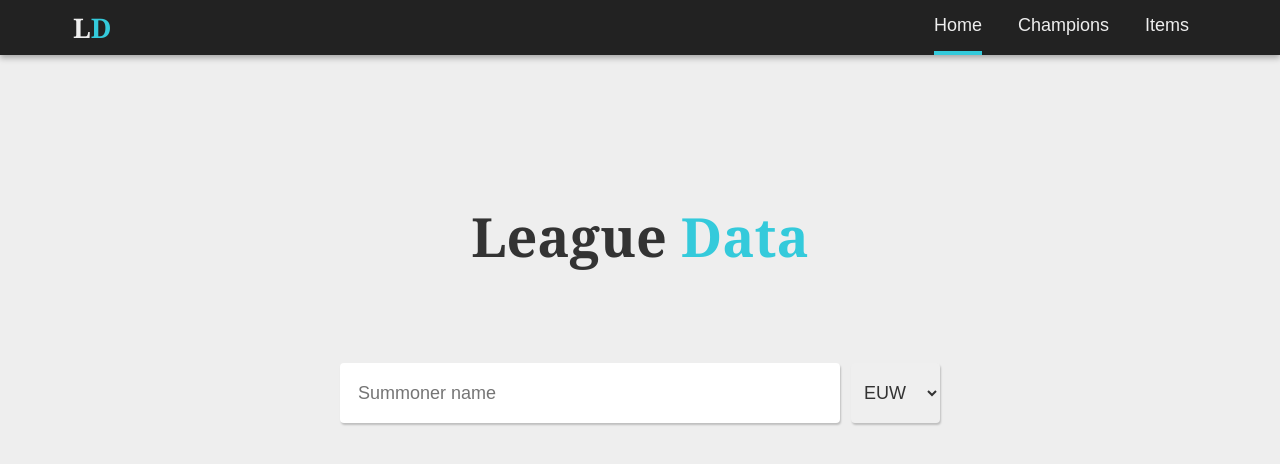
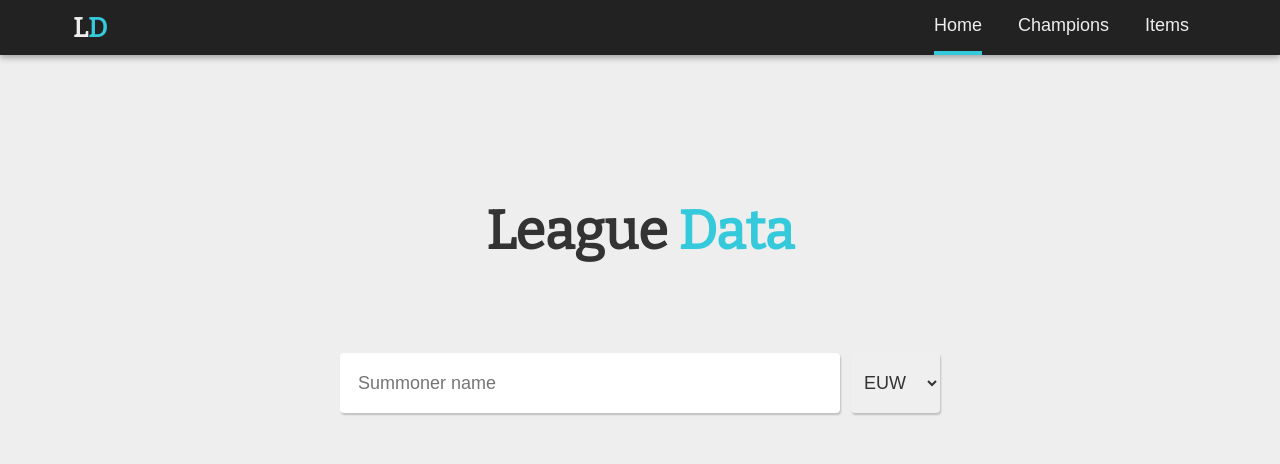
Before and after one commit to florentlandure/leaguedata-angular, an Angular app: page / in a window 1280 px wide. Shown: the top 464 px of the page. Built offline with nearby package versions, Linux system fonts and the light colour scheme.

Commit message:
Get id from url

```diff
--- a/src/app/champion/champion.component.ts
+++ b/src/app/champion/champion.component.ts
@@ -1,4 +1,5 @@
 import { Component, OnInit } from '@angular/core';
+import { Router, Params, ActivatedRoute } from '@angular/router';
 
 @Component({
   selector: 'app-champion',
@@ -6,10 +7,14 @@ import { Component, OnInit } from '@angular/core';
   styleUrls: ['./champion.component.css']
 })
 export class ChampionComponent implements OnInit {
-
-  constructor() { }
+  championId: number;
+  constructor(private activatedRoute: ActivatedRoute) { }
 
   ngOnInit() {
+    this.activatedRoute.params.subscribe((params: Params) => {
+      this.championId = params['id'];
+      console.log(this.championId);
+    });
   }
 
 }
--- a/src/app/champions.service.ts
+++ b/src/app/champions.service.ts
@@ -10,7 +10,7 @@ import { Champion } from './champion';
 export class ChampionsService {
   apiKey = 'RGAPI-ad4193b2-3bd8-4de9-a9c8-c397f91b6fa7';
   championsUrl: string = 'https://global.api.pvp.net/api/lol/static-data/euw/v1.2/champion?champData=all&api_key=' + this.apiKey;
-
+  championUrl: string = '' + this.apiKey;
   champions;
 
   constructor(private http: Http) {}
@@ -18,9 +18,9 @@ export class ChampionsService {
   getChampions(){
     if(!this.champions) {
       this.champions = this.http.get(this.championsUrl)
-                    .map(res => res.json().data as Champion[])
-                    .publishReplay(1)
-                    .refCount();
+                                .map(res => res.json().data as Champion[])
+                                .publishReplay(1)
+                                .refCount();
     }
     return this.champions;
   }
--- a/src/styles.css
+++ b/src/styles.css
@@ -1,5 +1,5 @@
 /* You can add global styles to this file, and also import other style files */
-
+@import url('https://fonts.googleapis.com/css?family=Bitter');
 html {
   font-size: 18px;
   box-sizing: border-box;
```
